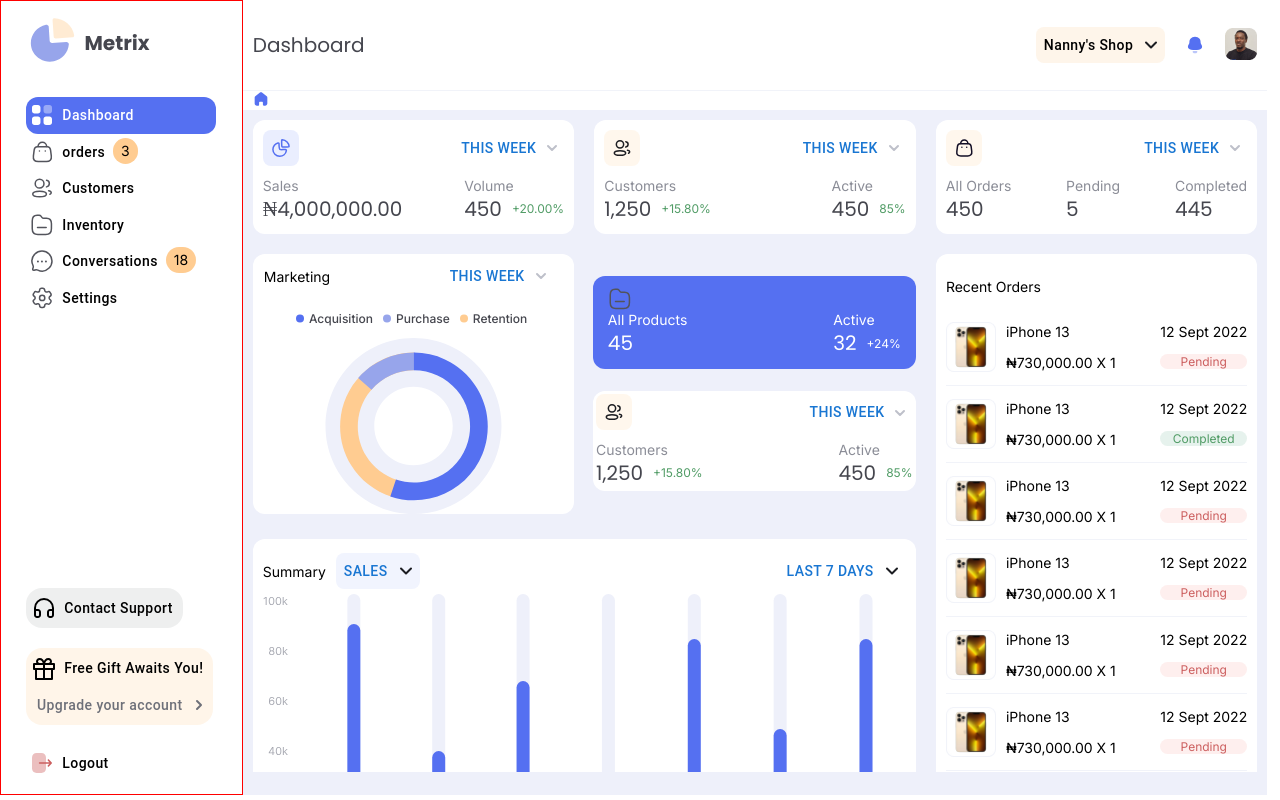
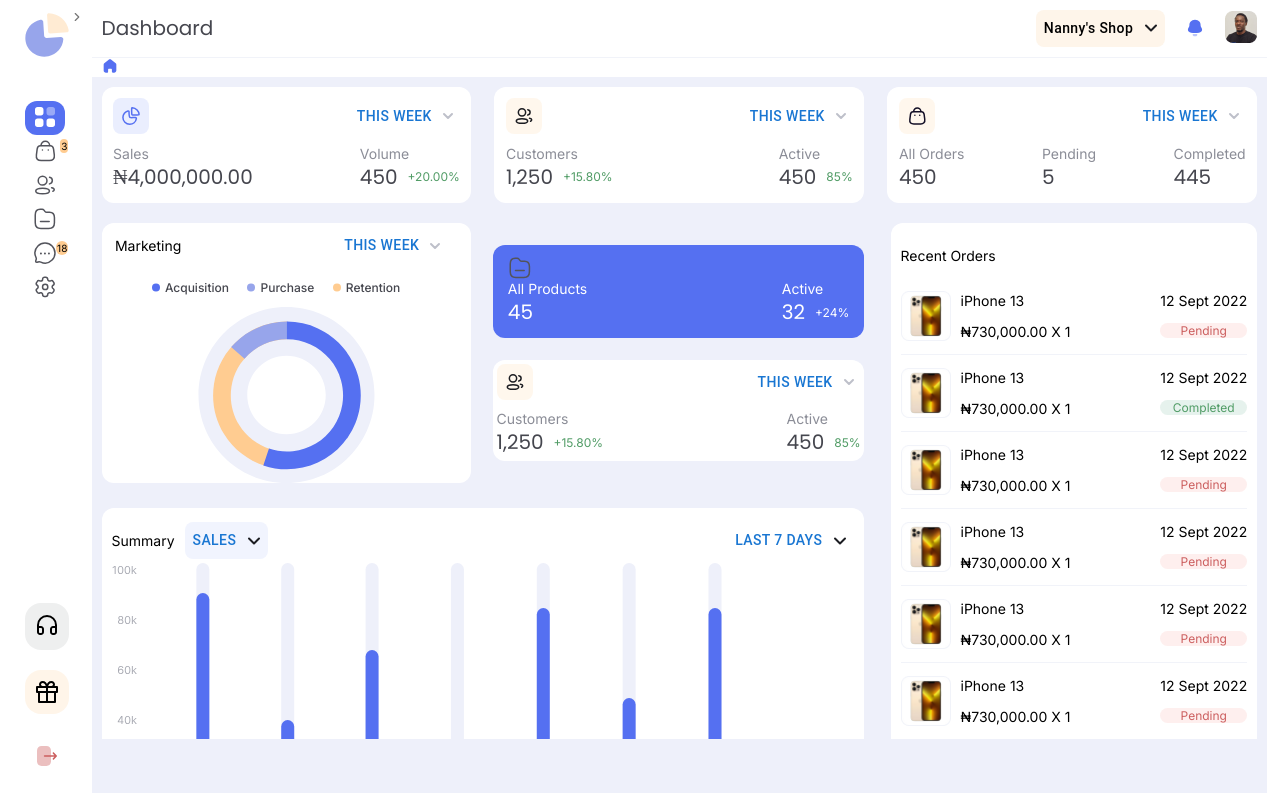
Before and after one commit to MichaelBoyo/metrix, a Next.js app: page / in a window 1280 px wide. Built offline with nearby package versions, Linux system fonts and the light colour scheme.

Commit message:
collapse sidebar

```diff
--- a/package.json
+++ b/package.json
@@ -20,6 +20,7 @@
     "next": "13.4.12",
     "react": "18.2.0",
     "react-dom": "18.2.0",
+    "react-feather": "^2.0.10",
     "typescript": "5.1.6"
   },
   "devDependencies": {
--- a/src/app/layout.tsx
+++ b/src/app/layout.tsx
@@ -1,22 +1,32 @@
-import './globals.css'
-import type { Metadata } from 'next'
-import { Inter } from 'next/font/google'
-
-const inter = Inter({ subsets: ['latin'] })
+import "./globals.css";
+import type { Metadata } from "next";
+import { Inter } from "next/font/google";
+import style from "./page.module.scss";
+import Sidebar from "@/components/Sidebar";
+import Navbar from "@/components/Navbar";
+const inter = Inter({ subsets: ["latin"] });
 
 export const metadata: Metadata = {
-  title: 'Create Next App',
-  description: 'Generated by create next app',
-}
+  title: "Create Next App",
+  description: "Generated by create next app",
+};
 
 export default function RootLayout({
   children,
 }: {
-  children: React.ReactNode
+  children: React.ReactNode;
 }) {
   return (
     <html lang="en">
-      <body className={inter.className}>{children}</body>
+      <body className={inter.className}>
+        <div className={style.container}>
+          <Sidebar />
+          <div className={style.mainContent}>
+            <Navbar />
+            {children}
+          </div>
+        </div>
+      </body>
     </html>
-  )
+  );
 }
--- a/src/app/page.tsx
+++ b/src/app/page.tsx
@@ -1,17 +1,5 @@
-import Image from "next/image";
-import style from "./page.module.scss";
-import Sidebar from "@/components/Sidebar";
-import Navbar from "@/components/Navbar";
 import Dashboard from "@/components/Dashboard";
 
 export default function Home() {
-  return (
-    <div className={style.container}>
-      <Sidebar />
-      <div className={style.mainContent}>
-        <Navbar />
-        <Dashboard />
-      </div>
-    </div>
-  );
+  return <Dashboard />;
 }
--- /dev/null
+++ b/src/assets/IconLogo.tsx
@@ -0,0 +1,23 @@
+import React from "react";
+
+export const IconLogo = () => {
+  return (
+    <svg
+      width="44"
+      height="44"
+      viewBox="0 0 44 44"
+      fill="none"
+      xmlns="http://www.w3.org/2000/svg"
+    >
+      <path
+        d="M17.9976 8.03699C18.108 8.2616 18.1808 8.50214 18.2135 8.74942L18.8168 17.7192L19.1162 22.2277C19.1193 22.6913 19.1921 23.152 19.3321 23.5948C19.6938 24.4539 20.5638 24.9999 21.5104 24.9618L35.9345 24.0184C36.5591 24.0081 37.1623 24.2417 37.6113 24.6678C37.9855 25.0229 38.2271 25.4874 38.3032 25.987L38.3287 26.2904C37.7319 34.5556 31.6615 41.4494 23.4134 43.229C15.1653 45.0086 6.70735 41.2493 2.63152 33.9923C1.45649 31.884 0.722555 29.5666 0.472807 27.1761C0.368475 26.4685 0.322535 25.7538 0.335435 25.0389C0.322553 16.1776 6.63283 8.51676 15.466 6.66991C16.5292 6.50438 17.5714 7.06718 17.9976 8.03699Z"
+        fill="#97A5EB"
+      />
+      <path
+        opacity="0.4"
+        d="M23.885 0.335118C33.7648 0.586468 42.0683 7.69088 43.6667 17.26L43.6514 17.3306L43.6078 17.4333L43.6139 17.7151C43.5912 18.0886 43.4471 18.4478 43.1986 18.7381C42.9398 19.0404 42.5862 19.2462 42.1968 19.3261L41.9593 19.3587L25.3176 20.437C24.7641 20.4916 24.2129 20.3131 23.8013 19.9459C23.4582 19.6399 23.2389 19.2269 23.1769 18.7818L22.0599 2.16431C22.0405 2.10812 22.0405 2.04721 22.0599 1.99102C22.0752 1.53297 22.2768 1.1 22.6198 0.788841C22.9627 0.477686 23.4184 0.314276 23.885 0.335118Z"
+        fill="#FFCC91"
+      />
+    </svg>
+  );
+};
--- a/src/components/Navbar/index.module.scss
+++ b/src/components/Navbar/index.module.scss
@@ -13,12 +13,17 @@
     font-style: normal;
     font-weight: 500;
     line-height: normal;
+    padding: 0;
+    margin: 0;
   }
 }
 .breadCrumbs {
   border-top: 1px solid var(--stroke, #f1f3f9);
   background: #fff;
   padding-left: 10px;
+  display: flex;
+  align-items: center;
+  gap: 10px;
 }
 .mainbutton {
   border-radius: 8px;
@@ -30,3 +35,17 @@
   gap: 20px;
   align-items: center;
 }
+.locationItem {
+  display: flex;
+  align-items: center;
+  gap: 10px;
+
+  a {
+    text-decoration: none;
+    color: black;
+  }
+  p {
+    padding: 0;
+    margin: 0;
+  }
+}
--- a/src/components/Navbar/index.tsx
+++ b/src/components/Navbar/index.tsx
@@ -1,4 +1,5 @@
-import { FC } from "react";
+"use client";
+import { FC, useEffect, useState } from "react";
 import style from "./index.module.scss";
 import { Button } from "@mui/material";
 import { baseButtonStyle } from "../Sidebar";
@@ -6,7 +7,13 @@ import { ChevronDown } from "../../assets/ChevronDown";
 import { NotificationIcon } from "../../assets/NotificationIcon";
 import { UserImage } from "../../assets/UserImage";
 import { HomeIcon } from "../../assets/HomeIcon";
+import { usePathname } from "next/navigation";
+import Link from "next/link";
 const Navbar: FC = () => {
+  const location = usePathname();
+
+  console.log("location", location);
+
   return (
     <div>
       <div className={style.navbar}>
@@ -23,7 +30,18 @@ const Navbar: FC = () => {
         </div>
       </div>
       <div className={style.breadCrumbs}>
-        <HomeIcon />
+        <Link href="/">
+          <HomeIcon />
+        </Link>{" "}
+        {location.split("/").map(
+          (item, idx) =>
+            item !== "" && (
+              <div className={style.locationItem} key={idx}>
+                <p>/</p>
+                <Link href={item}>{item}</Link>
+              </div>
+            )
+        )}
       </div>
     </div>
   );
--- a/src/components/Sidebar/index.module.scss
+++ b/src/components/Sidebar/index.module.scss
@@ -5,11 +5,19 @@
   height: 96vh;
   padding: 1% 2%;
   background: white;
-  border: solid 1px red;
-  min-width: 15%;
+
+  position: relative;
+
 }
 .sideBarItems {
   margin-top: 15%;
+}
+.collapse {
+  position: absolute;
+
+  right: 0;
+  top: 2px;
+  border-radius: 50%;
 }
 
 .bottom {
@@ -33,3 +41,7 @@
   background: rgba(94, 99, 102, 0.1);
   padding: 1%;
 }
+
+.logout {
+  padding: 10px;
+}
--- a/src/components/Sidebar/index.tsx
+++ b/src/components/Sidebar/index.tsx
@@ -1,8 +1,8 @@
-import { FC } from "react";
-import logo from "../../assets/logo.svg";
+"use client";
+import { FC, useState } from "react";
 import SidebarItem, { SidebarItemProps } from "../SidebarItem";
 
-import { Button } from "@mui/material";
+import { Button, IconButton } from "@mui/material";
 import style from "./index.module.scss";
 import CustomerIcon from "../../assets/CustomerIcon";
 import DashIcon from "../../assets/DashIcon";
@@ -12,9 +12,10 @@ import { ConversationIcon } from "../../assets/ConversationIcon";
 import { SettingsIcon } from "../../assets/SettingsIcon";
 import { SupportIcon } from "../../assets/SupportIcon";
 import { GiftIcon } from "../../assets/GiftIcon";
-import { ChevronRight } from "../../assets/ChevronRight";
+import { ChevronRight, ChevronLeft } from "react-feather";
 import { LogoutIcon } from "../../assets/LogoutIcon";
 import { Logo } from "@/assets/Logo";
+import { IconLogo } from "@/assets/IconLogo";
 const initialSideBarItem: SidebarItemProps[] = [
   {
     name: "Dashboard",
@@ -45,40 +46,83 @@ const initialSideBarItem: SidebarItemProps[] = [
   },
 ];
 const Sidebar: FC = () => {
+  const [collapse, setCollapse] = useState(true);
+  const size = 14;
   return (
-    <div className={style.sideBar}>
+    <div
+      style={{ minWidth: collapse ? "1px" : "15%" }}
+      className={style.sideBar}
+    >
+      <div className={style.collapse}>
+        {collapse ? (
+          <IconButton onClick={() => setCollapse(false)}>
+            <ChevronRight size={size} />
+          </IconButton>
+        ) : (
+          <IconButton onClick={() => setCollapse(true)}>
+            <ChevronLeft size={size} />
+          </IconButton>
+        )}
+      </div>
       <div className={style.top}>
-        <Logo />
+        {collapse ? <IconLogo /> : <Logo />}
 
-        <div className={style.sideBarItems}>
+        <div
+          style={{ marginTop: collapse ? "100%" : "15%" }}
+          className={style.sideBarItems}
+        >
           {initialSideBarItem.map((item, idx) => (
-            <SidebarItem key={idx} {...item} />
+            <SidebarItem collapse={collapse} key={idx} {...item} />
           ))}
         </div>
       </div>
 
       <div className={style.bottom}>
-        <div className={style.contactSupport}>
+        <div
+          style={{ padding: collapse ? "10px" : "0" }}
+          className={style.contactSupport}
+        >
+          {collapse ? (
+            <SupportIcon />
+          ) : (
             <Button startIcon={<SupportIcon />} sx={baseButtonStyle}>
               Contact Support
             </Button>
+          )}
         </div>
 
-        <div className={style.freeGift}>
+        <div
+          style={{ padding: collapse ? "10px" : "0" }}
+          className={style.freeGift}
+        >
+          {collapse ? (
+            <GiftIcon />
+          ) : (
             <Button startIcon={<GiftIcon />} sx={baseButtonStyle}>
               Free Gift Awaits You!
             </Button>
+          )}
+
+          {collapse ? (
+            ""
+          ) : (
             <Button
               endIcon={<ChevronRight />}
               sx={{ ...baseButtonStyle, color: "#6E7079" }}
             >
               Upgrade your account
             </Button>
+          )}
         </div>
-
+        {collapse ? (
+          <div className={style.logout}>
+            <LogoutIcon />
+          </div>
+        ) : (
           <Button startIcon={<LogoutIcon />} sx={baseButtonStyle}>
             Logout
           </Button>
+        )}
       </div>
     </div>
   );
--- a/src/components/SidebarItem/index.module.scss
+++ b/src/components/SidebarItem/index.module.scss
@@ -8,3 +8,16 @@
   background: var(--primary-100, #5570f1);
   color: white;
 }
+.sideBarItemCollapse {
+  position: relative;
+  width: max-content;
+  padding: 4px 8px 5px 8px;
+  padding-bottom: 3px;
+}
+
+.collapseVal {
+  position: absolute;
+  padding: 1px;
+  font-size: 10px;
+  right: -3px;
+}
--- a/src/components/SidebarItem/index.tsx
+++ b/src/components/SidebarItem/index.tsx
@@ -2,16 +2,32 @@ import { FC } from "react";
 import style from "./index.module.scss";
 import { Button } from "@mui/material";
 import { baseButtonStyle } from "../Sidebar";
+import Link from "next/link";
 export interface SidebarItemProps {
   name: string;
   icon: JSX.Element;
   val?: number;
   active?: boolean;
+  collapse?: boolean;
 }
 
 const SidebarItem: FC<SidebarItemProps> = (props) => {
-  const { name, icon, val, active } = props;
+  const { name, icon, val, active, collapse } = props;
   return (
+    <Link
+      href={name.toLocaleLowerCase()}
+      style={{ textDecoration: "none", color: "black" }}
+    >
+      {collapse ? (
+        <div
+          className={`${style.sideBarItemCollapse} ${active && style.active}`}
+        >
+          {icon}
+          {val && (
+            <span className={`${style.collapseVal} ${style.value}`}>{val}</span>
+          )}
+        </div>
+      ) : (
         <div className={`${style.sideBarItem} ${active && style.active}`}>
           <Button
             sx={{ ...baseButtonStyle, color: active ? "white" : "black" }}
@@ -21,6 +37,8 @@ const SidebarItem: FC<SidebarItemProps> = (props) => {
           </Button>
           {val && <span className={style.value}>{val}</span>}
         </div>
+      )}
+    </Link>
   );
 };
 
```
Also changed, not shown: src/app/conversations/page.tsx (added, +7 -0 lines), 1 other file (tests, documents, lock files or other folders). Lines whose indentation alone changed are shown as unchanged.
